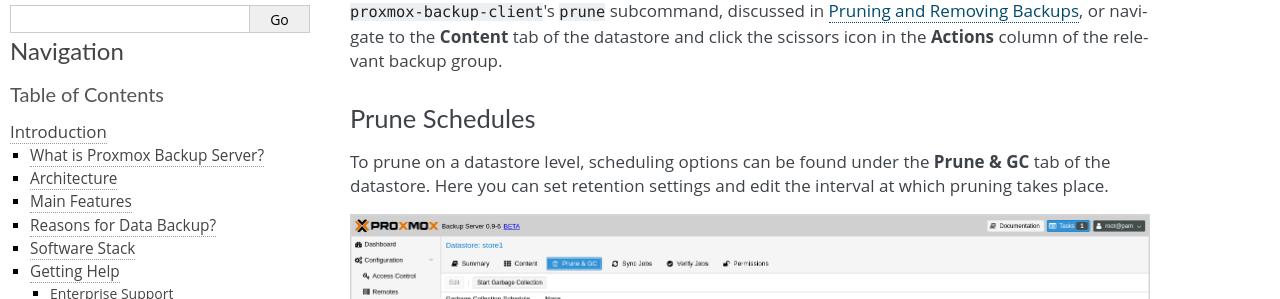
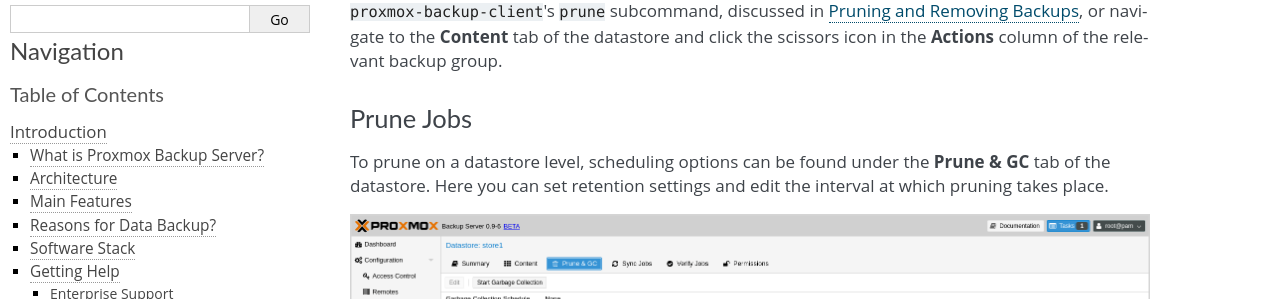
Before and after one commit to rikka-chunibyo/PBS-X, a Sphinx documentation site: the page built from docs/maintenance.rst, in a window 1280 px wide and 900 px high, scrolled down 1365 px. Shown: the part 157-456 px from the top of the window. Built offline with Sphinx 7.4.7, drawn with Linux system fonts in a browser that asks for light colours; some of the changed text lies outside the part shown.

Commit message:
docs: maintenance: add prune job reference and update title
this section needs general rework/expansion but to be able to link to
it already now add a reference and only do a minimal title update.

Signed-off-by: Thomas Lamprecht <t.lamprecht@proxmox.com>

```diff
--- a/docs/maintenance.rst
+++ b/docs/maintenance.rst
@@ -64,8 +64,10 @@ To manually prune a specific backup group, you can use
 :ref:`backup-pruning`, or navigate to the **Content** tab of the datastore and
 click the scissors icon in the **Actions** column of the relevant backup group.
 
-Prune Schedules
-^^^^^^^^^^^^^^^
+.. _maintenance_prune_jobs:
+
+Prune Jobs
+^^^^^^^^^^
 
 To prune on a datastore level, scheduling options can be found under the
 **Prune & GC** tab of the datastore. Here you can set retention settings and
```
